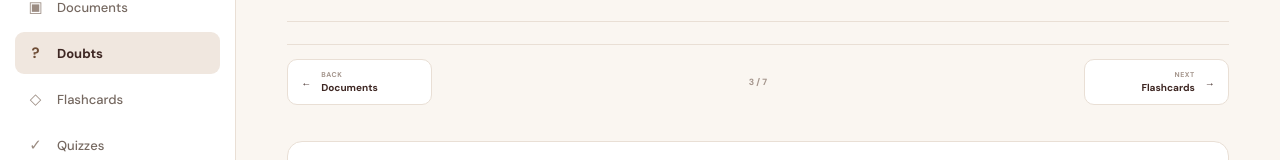
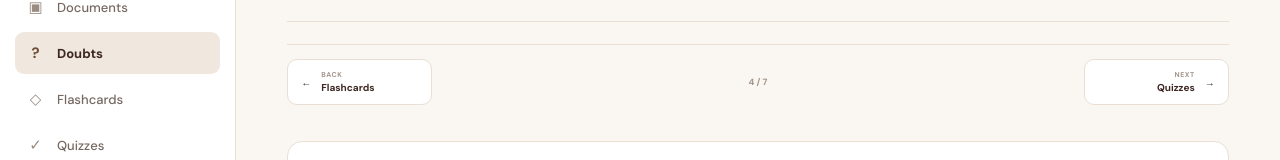
Before and after one commit to RISHITHADASARI18/flashstudy, a Next.js app: page /doubts in a window 1280 px wide. Shown: the part 172-332 px from the top of the page. Built offline with nearby package versions, Linux system fonts and the light colour scheme; no server answers; a web font is replaced by a local one.

Commit message:
Fix study page navigation order

```diff
--- a/app/components/PageNavigation.tsx
+++ b/app/components/PageNavigation.tsx
@@ -6,8 +6,8 @@ import { usePathname } from "next/navigation";
 const pages = [
   { label: "Dashboard", href: "/dashboard" },
   { label: "Documents", href: "/documents" },
+  { label: "Flashcards", href: "/flashcards" },
   { label: "Doubts", href: "/doubts" },
-  { label: "Flashcards", href: "/flashcards" },
   { label: "Quizzes", href: "/quizzes" },
   { label: "Progress", href: "/progress" },
   { label: "Settings", href: "/settings" },
```
